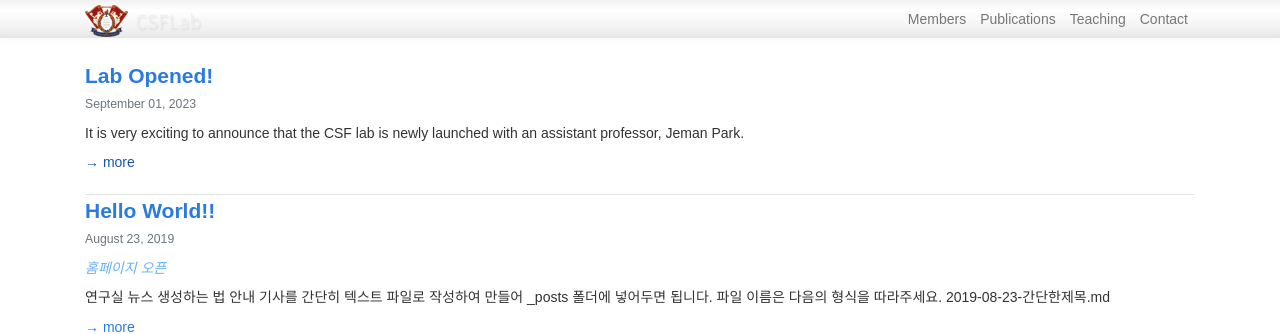
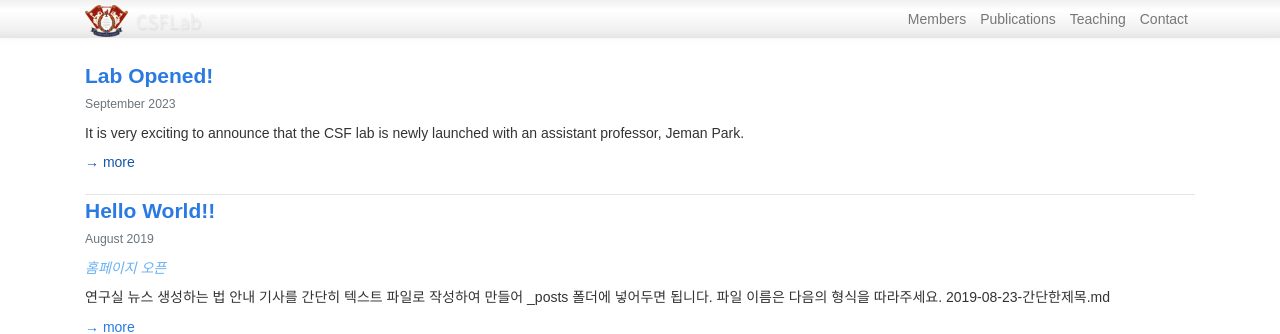
Before and after one commit to csf-lab/csf-lab.github.io, a Jekyll site: the page built from news/index.html, in a window 1280 px wide. Shown: the top 334 px of the page. Built offline with Jekyll 4.4.1, drawn with Linux system fonts in a browser that asks for light colours; nearby versions of some CDN libraries; some web fonts are replaced; the list of posts is cut into pages by our own code.

Commit message:
Update index.html

```diff
--- a/news/index.html
+++ b/news/index.html
@@ -16,7 +16,7 @@ menu: news
 
       <!-- 날짜 -->
       <p class="news-date text-muted mb-2">
-        {{ post.date | date: "%B %d, %Y" }}
+        {{ post.date | date: "%B %Y" }}
       </p>
 
       <!-- 부제나 요약 -->
```
